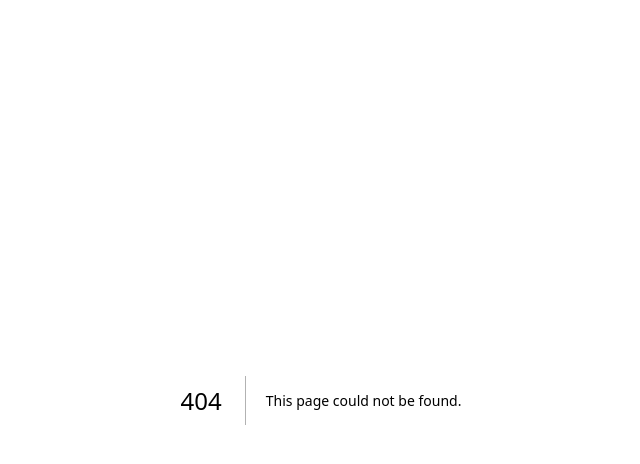
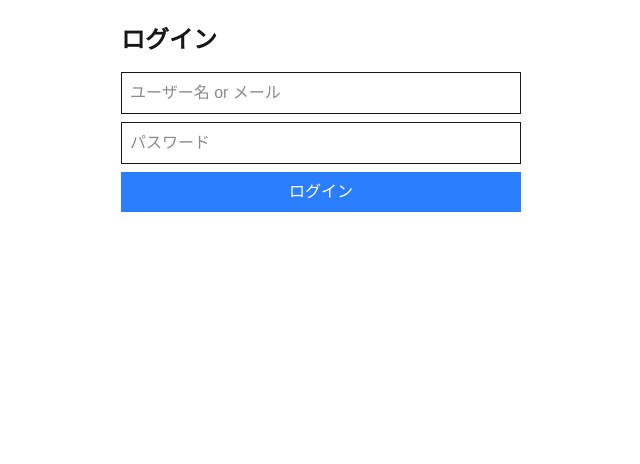
Before and after one commit to taisei0719/shift-app, a Next.js app in the folder frontend/: page /login in a window 1280 px wide. Before the commit this address had no page. Shown: the top 464 px of the page, without its empty margins (319-959 px from the left). Built offline with nearby package versions, Linux system fonts and the light colour scheme.

Commit message:
feat: ログインページを追加し、APIとの連携を実装しました。また、必要な依存関係を追加しました。

```diff
--- /dev/null
+++ b/frontend/app/login/page.tsx
@@ -0,0 +1,43 @@
+"use client";
+import { useState } from "react";
+import { api } from "../../lib/api";
+
+export default function LoginPage() {
+  const [identifier, setIdentifier] = useState("");
+  const [password, setPassword] = useState("");
+  const [message, setMessage] = useState("");
+
+  const handleLogin = async () => {
+    try {
+      const res = await api.post("/login", { identifier, password });
+      setMessage(res.data.message);
+      window.location.href = "/staff"; // ログイン成功でスタッフページへ
+    } catch (err: any) {
+      setMessage(err.response?.data?.error || "ログイン失敗");
+    }
+  };
+
+  return (
+    <div className="p-6 max-w-md mx-auto">
+      <h1 className="text-2xl font-bold mb-4">ログイン</h1>
+      <input
+        type="text"
+        placeholder="ユーザー名 or メール"
+        value={identifier}
+        onChange={(e) => setIdentifier(e.target.value)}
+        className="w-full p-2 border mb-2"
+      />
+      <input
+        type="password"
+        placeholder="パスワード"
+        value={password}
+        onChange={(e) => setPassword(e.target.value)}
+        className="w-full p-2 border mb-2"
+      />
+      <button onClick={handleLogin} className="w-full bg-blue-500 text-white p-2">
+        ログイン
+      </button>
+      {message && <p className="mt-2 text-red-500">{message}</p>}
+    </div>
+  );
+}
--- /dev/null
+++ b/frontend/app/staff/page.tsx
@@ -0,0 +1,34 @@
+"use client";
+import { useState } from "react";
+import { api } from "../../lib/api";
+
+export default function StaffPage() {
+  const [date, setDate] = useState("");
+  const [startTime, setStartTime] = useState("");
+  const [endTime, setEndTime] = useState("");
+  const [message, setMessage] = useState("");
+
+  const handleSubmitShift = async () => {
+    try {
+      const res = await api.post("/shift_input", {
+        date,
+        start_time: startTime,
+        end_time: endTime,
+      });
+      setMessage(res.data.message);
+    } catch (err: any) {
+      setMessage(err.response?.data?.error || "提出失敗");
+    }
+  };
+
+  return (
+    <div className="p-6 max-w-md mx-auto">
+      <h1 className="text-2xl font-bold mb-4">シフト提出</h1>
+      <input type="date" value={date} onChange={e => setDate(e.target.value)} className="w-full p-2 border mb-2"/>
+      <input type="time" value={startTime} onChange={e => setStartTime(e.target.value)} className="w-full p-2 border mb-2"/>
+      <input type="time" value={endTime} onChange={e => setEndTime(e.target.value)} className="w-full p-2 border mb-2"/>
+      <button onClick={handleSubmitShift} className="w-full bg-green-500 text-white p-2">提出</button>
+      {message && <p className="mt-2 text-red-500">{message}</p>}
+    </div>
+  );
+}
--- /dev/null
+++ b/frontend/lib/api.ts
@@ -0,0 +1,6 @@
+import axios from "axios";
+
+export const api = axios.create({
+  baseURL: "http://localhost:5000/api", // Flask API の URL
+  withCredentials: true, // Cookie / セッション保持
+});
--- /dev/null
+++ b/package.json
@@ -0,0 +1,5 @@
+{
+  "dependencies": {
+    "axios": "^1.12.2"
+  }
+}
```
Also changed, not shown: 2 other files (tests, documents, lock files or other folders).
